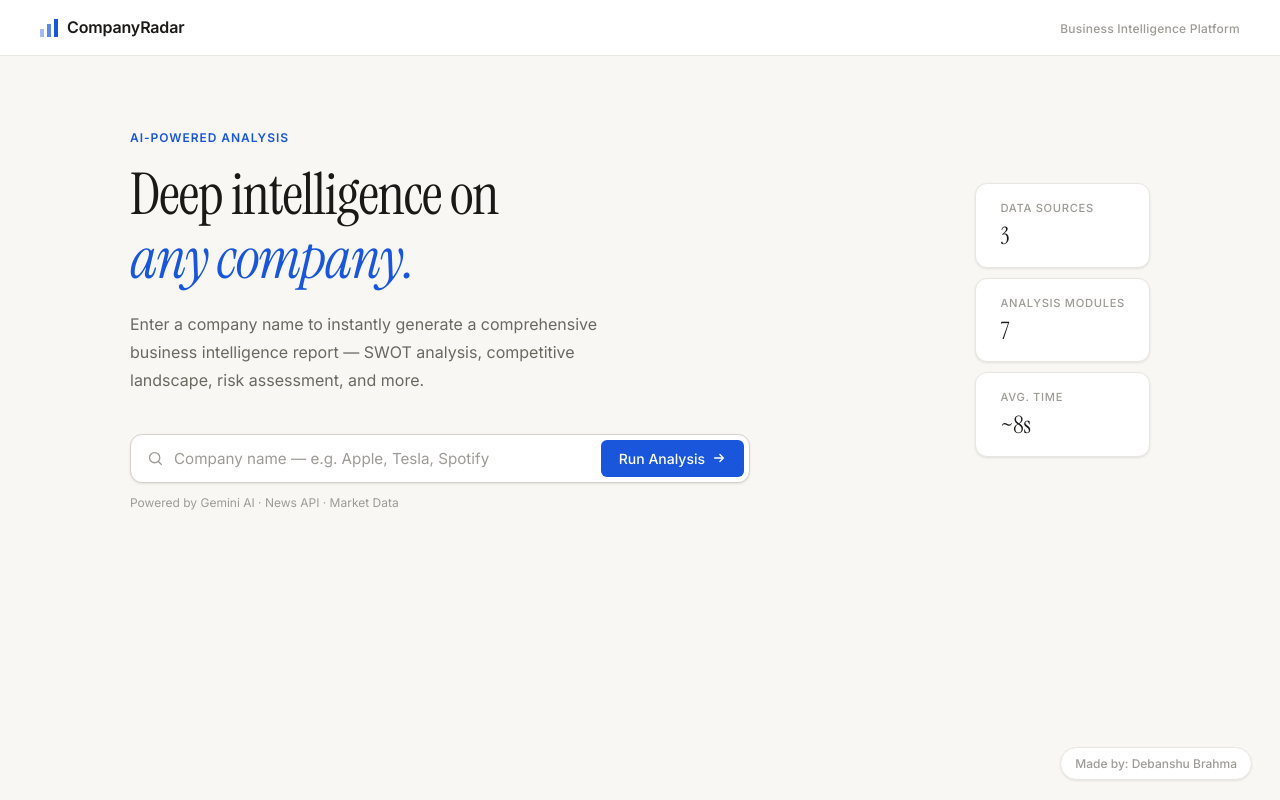
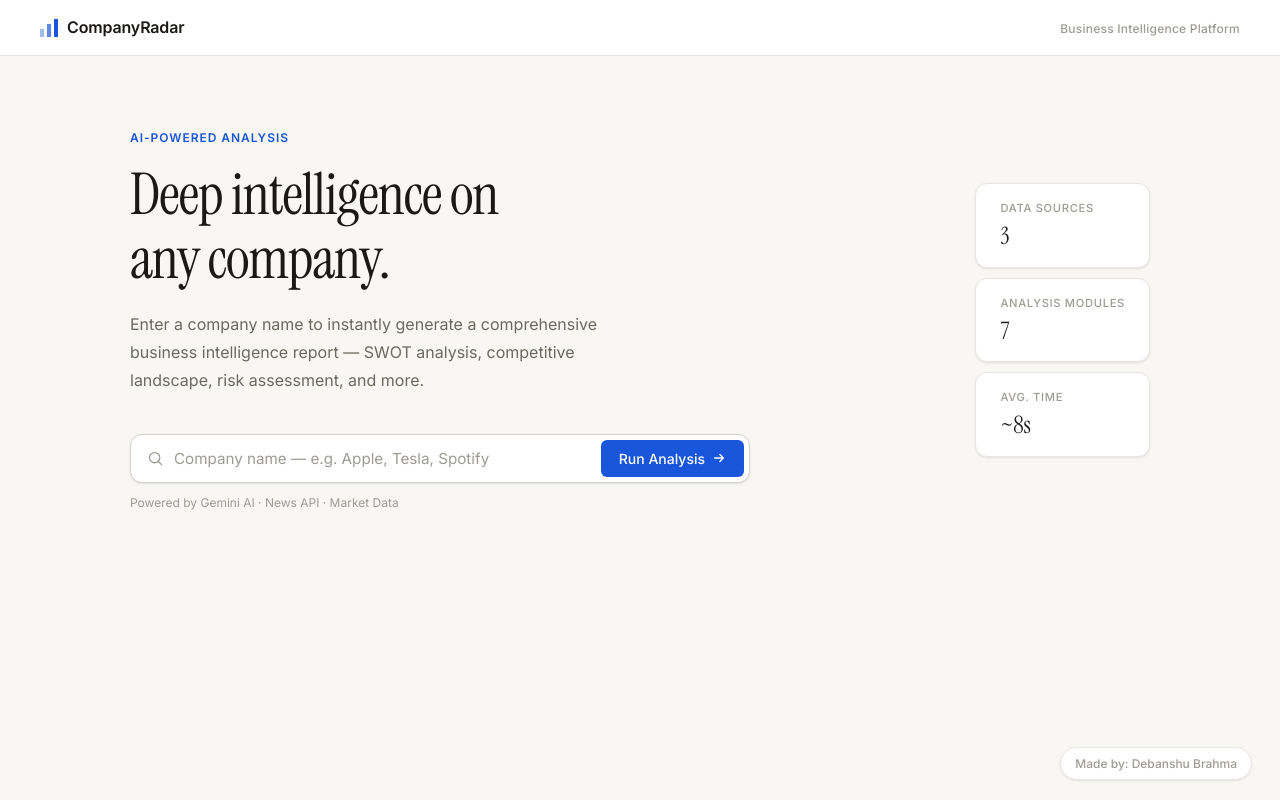
Before and after one commit to debanshuu/CompanyRadar, a website: page public/index.html in a window 1280 px wide. Drawn offline with nearby package versions, Linux system fonts and the light colour scheme.

Commit message:
Update index.html

```diff
--- a/public/index.html
+++ b/public/index.html
@@ -37,7 +37,7 @@
     <section class="hero">
       <div class="hero-content">
         <p class="hero-eyebrow">AI-Powered Analysis</p>
-        <h1 class="hero-title">Deep intelligence on<br><em>any company.</em></h1>
+        <h1 class="hero-title">Deep intelligence on<br>any company.</h1>
         <p class="hero-sub">Enter a company name to instantly generate a comprehensive business intelligence report — SWOT analysis, competitive landscape, risk assessment, and more.</p>
 
         <div class="search-wrap">
```
